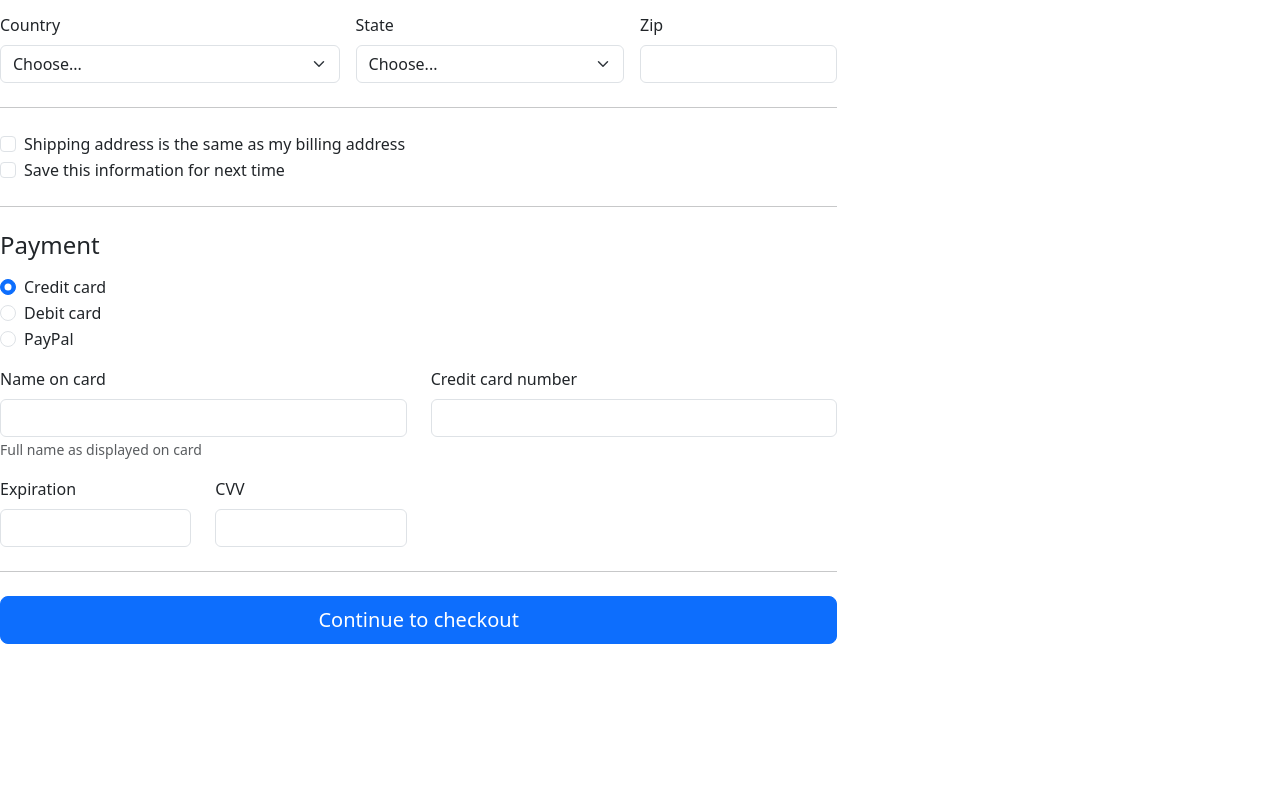
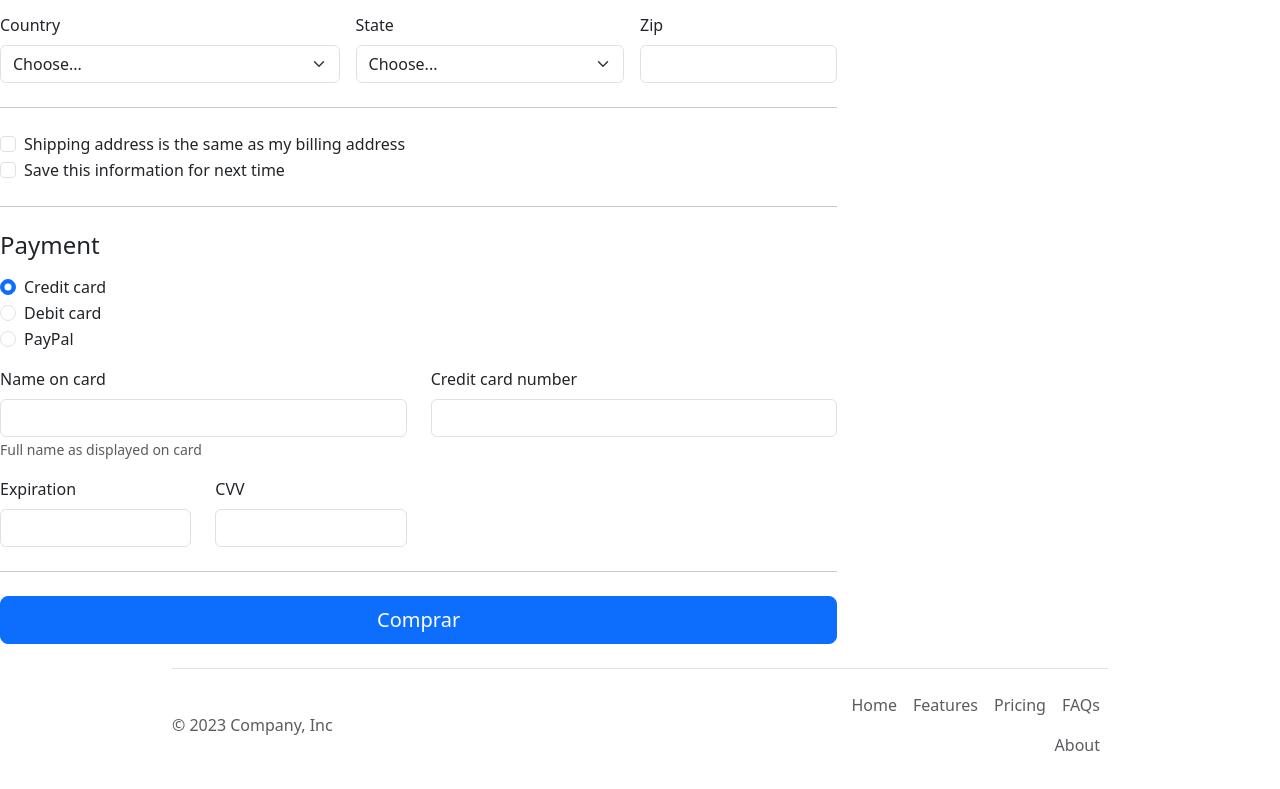
Before and after one commit to DaviBT/bootstrap-project, a website: page index.html in a window 1280 px wide. Shown: the part 1233-2022 px from the top of the page. Before the commit the page ends 1877 px from the top, so only its background shows below. Drawn offline with nearby package versions, Linux system fonts and the light colour scheme.

Commit message:
footer added

```diff
--- a/index.html
+++ b/index.html
@@ -9,6 +9,7 @@
     <link rel="stylesheet" href="css/headers.css">
     <link rel="stylesheet" href="css/bootstrap-icons-1.11.2/font/bootstrap-icons.min.css">
     <link rel="stylesheet" href="bootstrap-5.3.2-examples/product/product.css">
+    <link rel="stylesheet" href="bootstrap-5.3.2-examples/checkout/checkout.css">
 </head>
 <body>
 
@@ -255,9 +256,28 @@
 
             <hr class="my-4">
 
-            <button class="w-100 btn btn-primary btn-lg" type="submit">Continue to checkout</button>
+            <button class="w-100 btn btn-primary btn-lg" type="submit">Comprar</button>
           </form>
         </div>
       </div>
+
+      <!-- Footer -->
+      <div class="container">
+        <footer class="d-flex flex-wrap justify-content-between align-items-center py-3 my-4 border-top">
+          <p class="col-md-4 mb-0 text-body-secondary">&copy; 2023 Company, Inc</p>
+
+          <a href="/" class="col-md-4 d-flex align-items-center justify-content-center mb-3 mb-md-0 me-md-auto link-body-emphasis text-decoration-none">
+            <svg class="bi me-2" width="40" height="32"><use xlink:href="#bootstrap"/></svg>
+          </a>
+
+          <ul class="nav col-md-4 justify-content-end">
+            <li class="nav-item"><a href="#" class="nav-link px-2 text-body-secondary">Home</a></li>
+            <li class="nav-item"><a href="#" class="nav-link px-2 text-body-secondary">Features</a></li>
+            <li class="nav-item"><a href="#" class="nav-link px-2 text-body-secondary">Pricing</a></li>
+            <li class="nav-item"><a href="#" class="nav-link px-2 text-body-secondary">FAQs</a></li>
+            <li class="nav-item"><a href="#" class="nav-link px-2 text-body-secondary">About</a></li>
+          </ul>
+        </footer>
+      </div>
 </body>
 </html>
```
